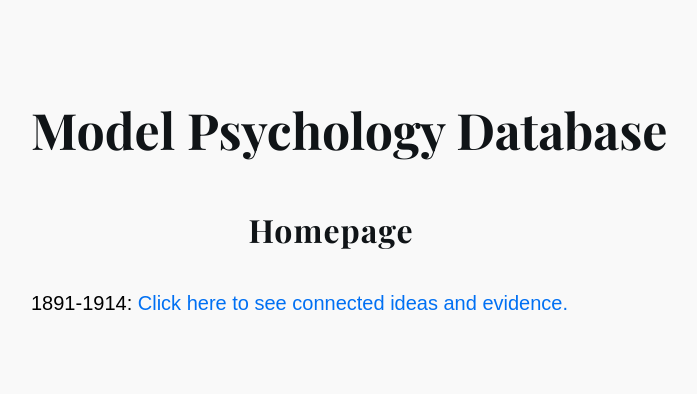
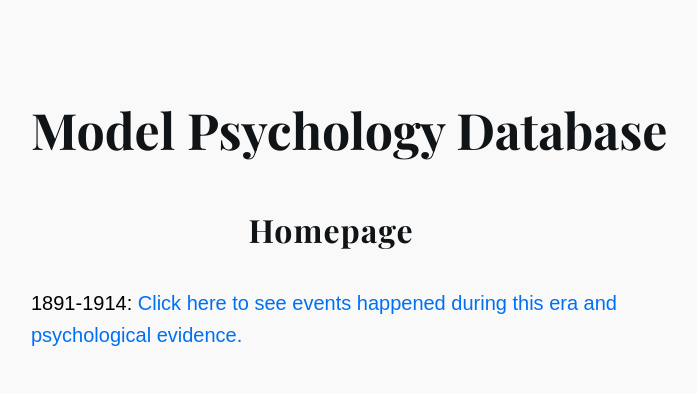
Before and after one commit to Milvusmilvusfasciicauda/Model-psychology-database, a plain HTML site: page index.html in a window 1280 px wide. Shown: the whole page, without its empty margins (309-1006 px from the left). Drawn offline with nearby package versions, Linux system fonts and the light colour scheme.

Commit message:
Update index.html

```diff
--- a/index.html
+++ b/index.html
@@ -33,6 +33,6 @@
     <header class="main-header">
     <h1>Model Psychology Database</h1>
     <p class="subtitle">Homepage</p>
-    <p> 1891-1914: <a href="page2.html">Click here to see connected ideas and evidence.</a></p>
+    <p> 1891-1914: <a href="page2.html">Click here to see events happened during this era and psychological evidence.</a></p>
 </body>
 </html>
```
